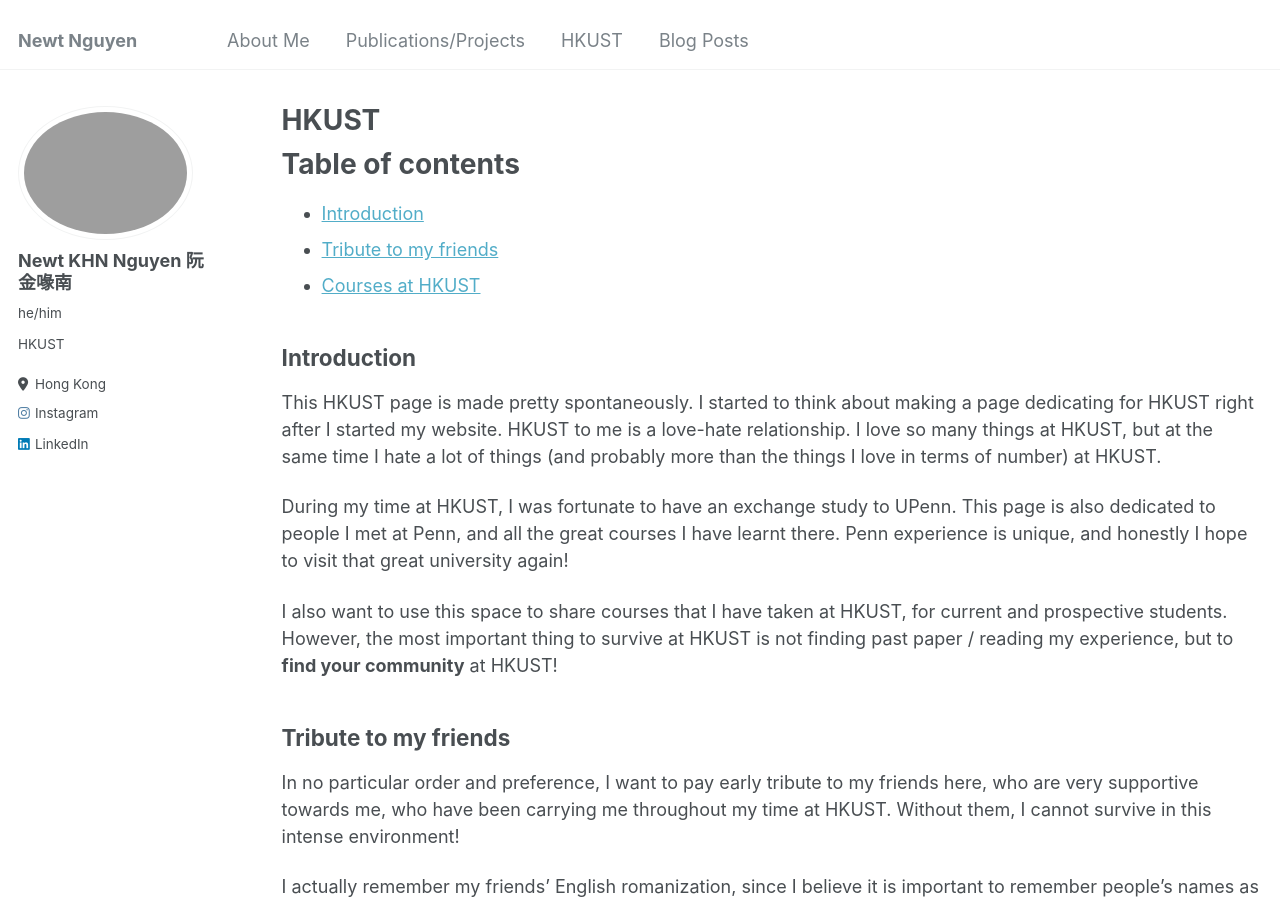
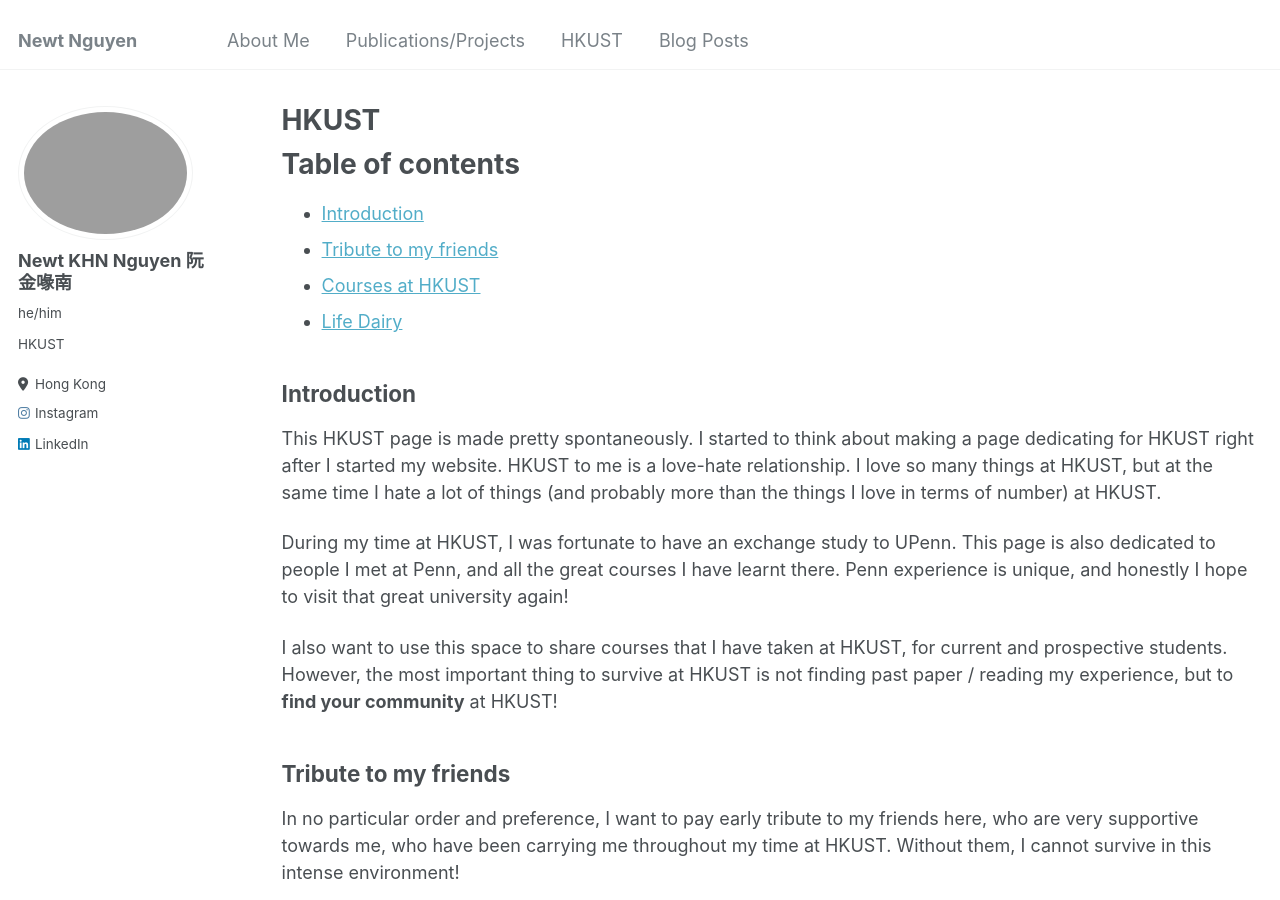
Before and after one commit to newtdes/newtdes.github.io, a Jekyll site: the page built from _pages/hkust.md, in a window 1280 px wide and 900 px high. Built offline with Jekyll 4.4.1, drawn with Linux system fonts in a browser that asks for light colours.

Commit message:
Final update for today

```diff
--- a/_pages/hkust.md
+++ b/_pages/hkust.md
@@ -14,6 +14,7 @@ redirect_from:
 - [Introduction](#introduction)
 - [Tribute to my friends](#tribute-to-my-friends)
 - [Courses at HKUST](#courses-at-hkust)
+- [Life Dairy](#life-dairy)
 
 ## Introduction
 
```
